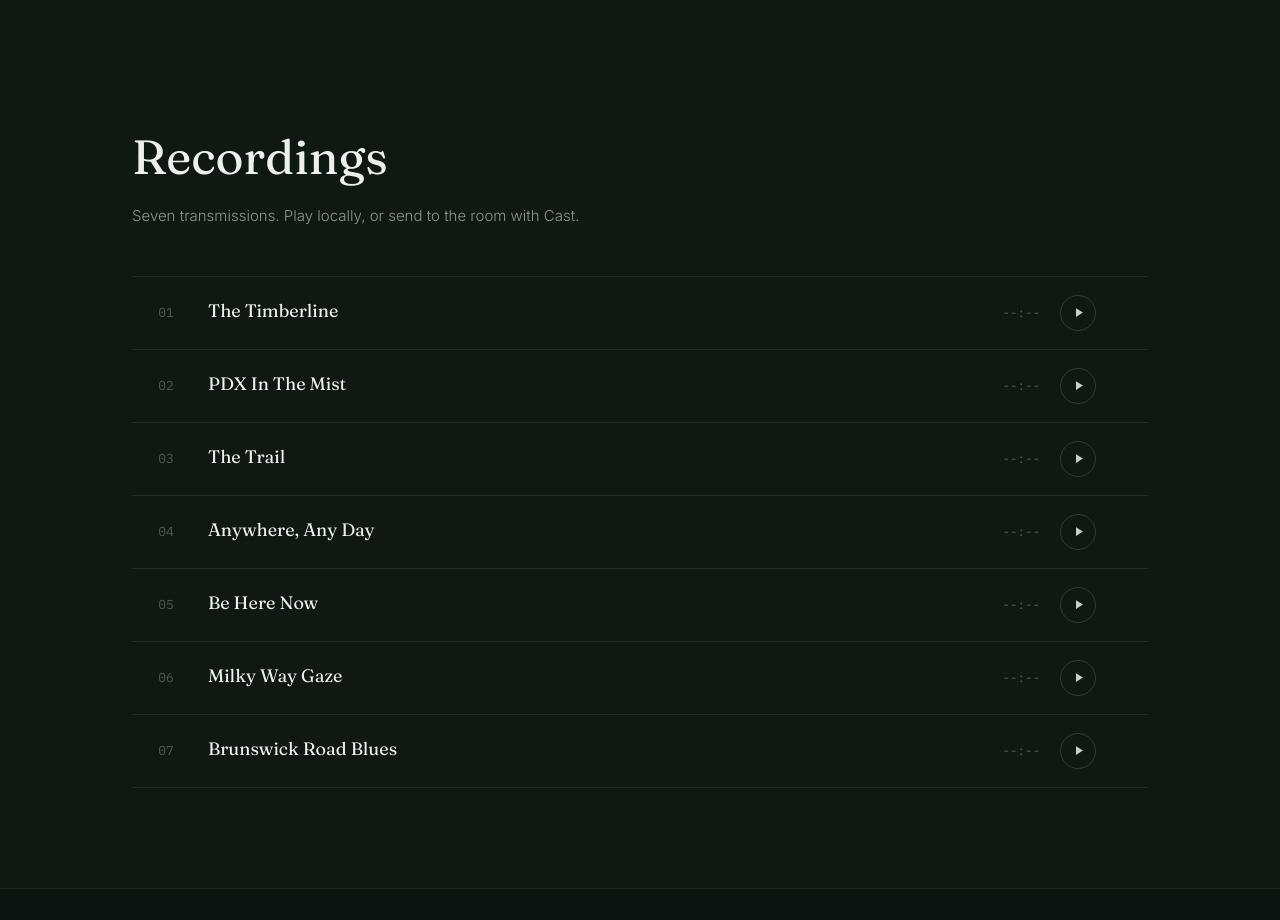
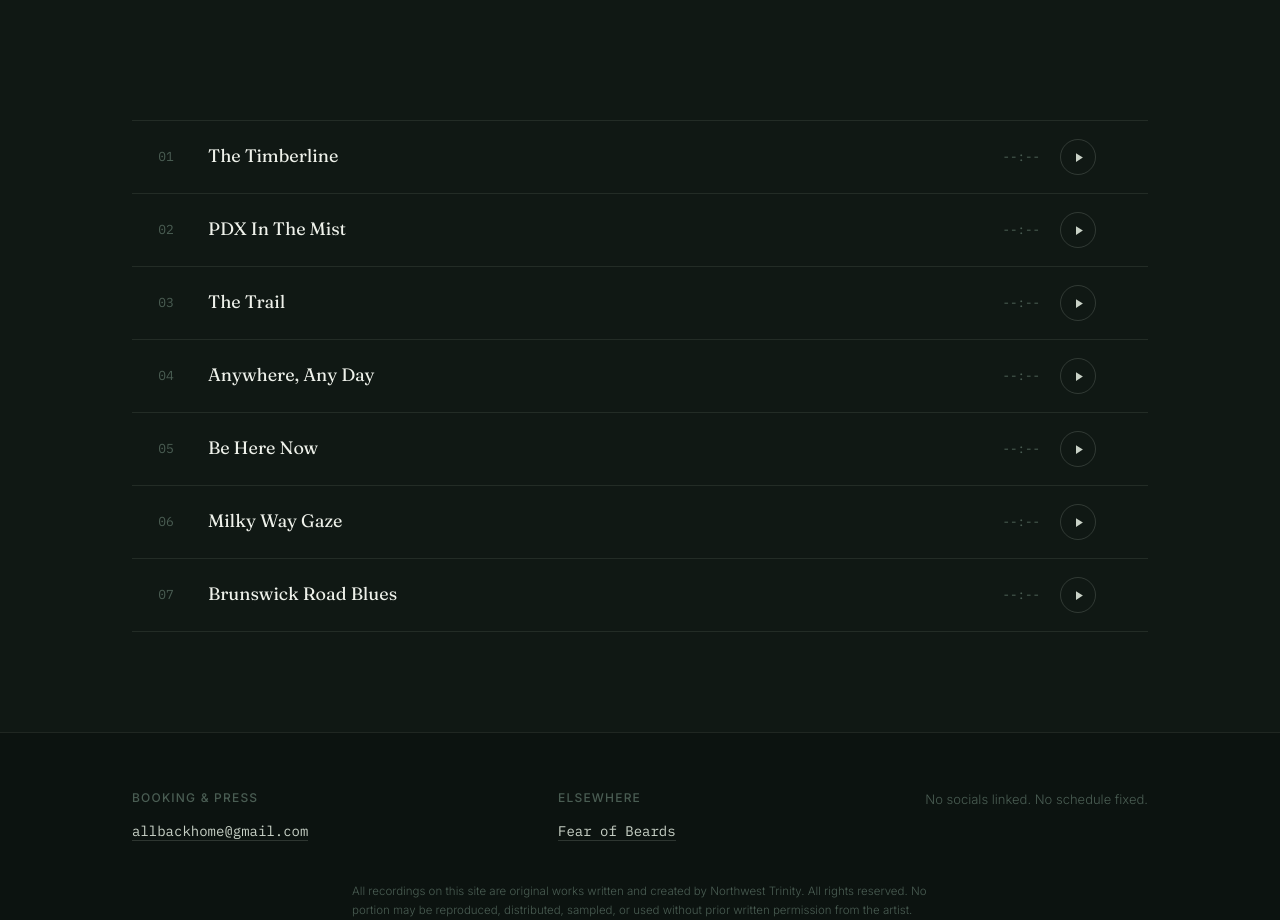
Before and after one commit to northwesttrinity/nwtrinity, a website: page index.html in a window 1280 px wide. Shown: the part 800-1720 px from the top of the page. Drawn offline with Linux system fonts and the light colour scheme; no server answers.

Commit message:
Add files via upload

```diff
--- a/index.html
+++ b/index.html
@@ -122,11 +122,6 @@
 <!-- ===================== RECORDINGS / PLAYER ===================== -->
 <section id="recordings" class="recordings">
   <div class="section-inner">
-    <div class="section-head">
-      <h2>Recordings</h2>
-      <p class="section-sub">Seven transmissions. Play locally, or send to the room with Cast.</p>
-    </div>
-
     <div class="tracklist" id="tracklist" role="list">
       <!-- Track rows injected by js/player.js -->
     </div>
```
